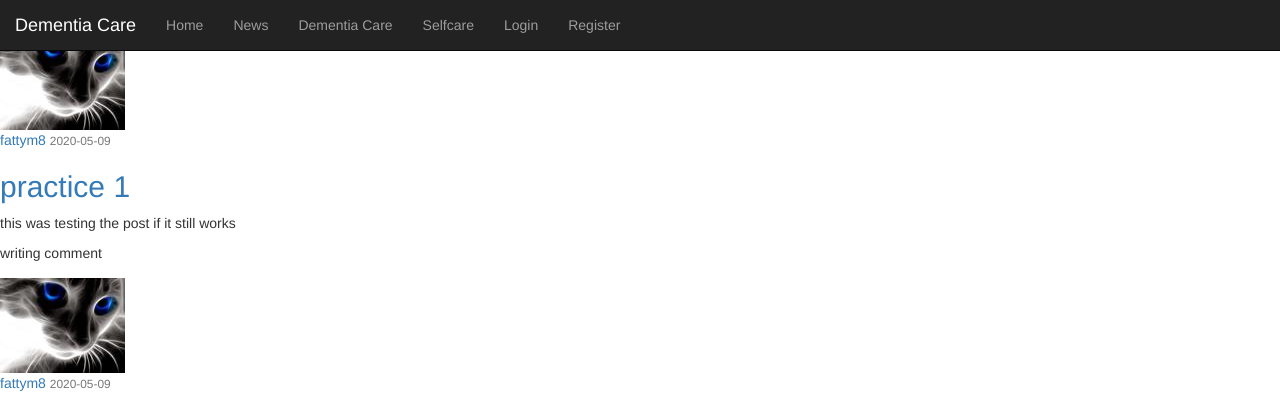
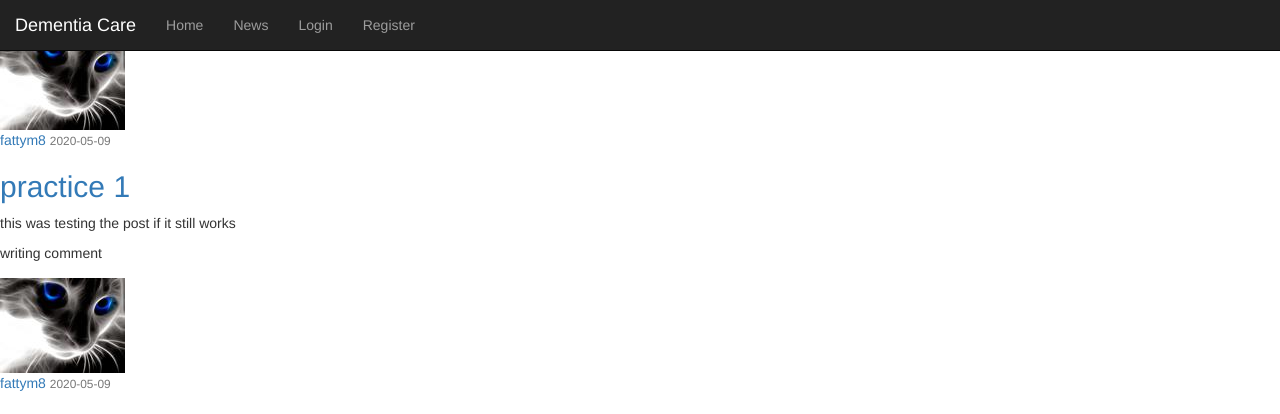
Before and after one commit to Waithera-m/dementia-care-and-selfcare, a Flask app: page /home in a window 1280 px wide. Shown: the top 414 px of the page. Run offline with Flask 2, Linux system fonts and the light colour scheme; data comes from the database, SQL or seed files in the repository; both versions use the stored data as it was after the commit; some libraries are stand-ins or nearby versions.

Commit message:
changed the layout

```diff
--- a/flask3/templates/home.html
+++ b/flask3/templates/home.html
@@ -43,4 +43,5 @@
         {% endfor %}
         </>
         </div>
+
 {% endblock %}
--- a/flask3/templates/navbar.html
+++ b/flask3/templates/navbar.html
@@ -13,10 +13,11 @@
             <ul class="nav navbar-nav">
               <li><a href="{{url_for('home')}}">Home</a></li>
               <li><a href="{{url_for('dementia')}}">News</a></li>
-              <li><a href="{{url_for('dementia_care')}}">Dementia Care</a></li>
-              <li><a href="{{url_for('selfcare')}}">Selfcare</a></li>
+
 
                 {% if current_user.is_authenticated %}
+                <li><a href="{{url_for('dementia_care')}}">Dementia Care</a></li>
+                <li><a href="{{url_for('selfcare')}}">Selfcare</a></li>
              <li><a class="nav-item nav-link" href="{{ url_for('new_post') }}">New blog</a></li>
               <li><a class="nav-item nav-link" href="{{ url_for('account') }}">Account</a></li>
                 <li><a class="nav-item nav-link" href="{{ url_for('logout') }}">Logout</a></li>
```
Also changed, not shown: flask3/site.db, flask3/static/profile_pics/75032c0161c0947a.jpg (added), flask3/static/profile_pics/9c6268a349d19c4b.jpg (added).
